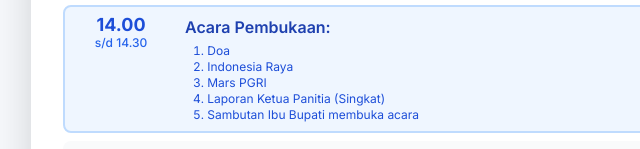
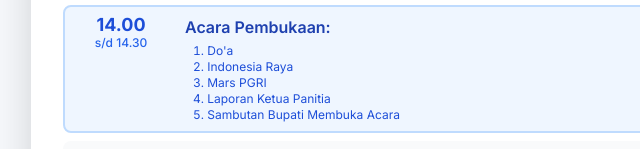
Before and after one commit to apkspgripandeglang/wspmwira, a plain HTML site: page index.html in a window 1280 px wide. Shown: the part 650-799 px from the top of the page, 161-801 px from the left. Drawn offline with nearby package versions, Linux system fonts and the light colour scheme.

Commit message:
Update index.html

```diff
--- a/index.html
+++ b/index.html
@@ -151,11 +151,11 @@
                         <div class="flex-1">
                             <p class="text-blue-800 font-semibold mb-1">Acara Pembukaan:</p>
                             <ol class="list-decimal list-inside text-xs text-blue-700 space-y-0 ml-2">
-                                <li>Doa</li>
+                                <li>Do'a</li>
                                 <li>Indonesia Raya</li>
                                 <li>Mars PGRI</li>
-                                <li>Laporan Ketua Panitia (Singkat)</li>
-                                <li>Sambutan Ibu Bupati membuka acara</li>
+                                <li>Laporan Ketua Panitia</li>
+                                <li>Sambutan Bupati Membuka Acara</li>
                             </ol>
                         </div>
                     </div>
```
